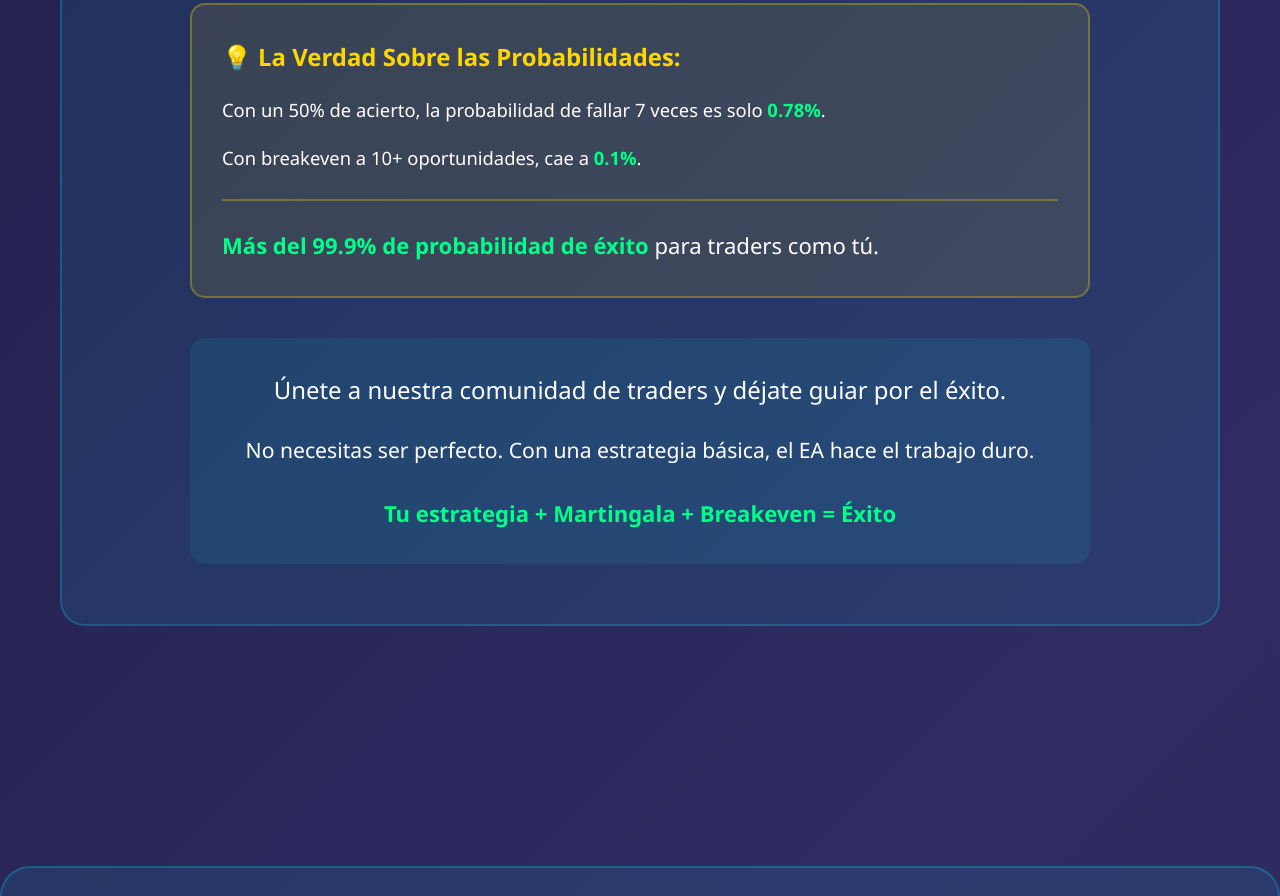
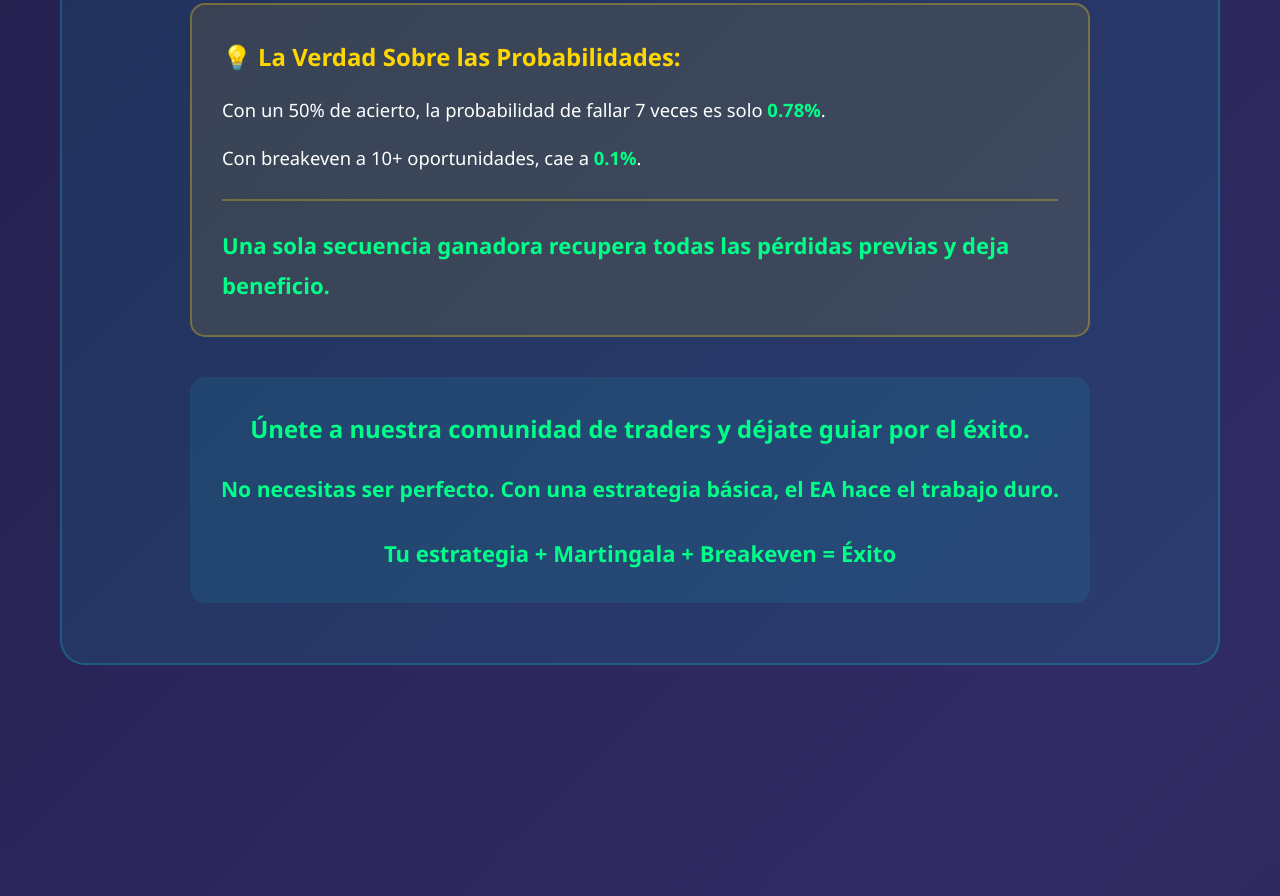
Before and after one commit to jarmy90/Martingalapro, a plain HTML site: page index.html in a window 1280 px wide. Shown: the part 3465-4361 px from the top of the page. Drawn offline with nearby package versions, Linux system fonts and the light colour scheme; animation ran at ten frames a second.

Commit message:
Update index.html

```diff
--- a/index.html
+++ b/index.html
@@ -178,7 +178,7 @@
                     <p style="margin-bottom: 15px;">Con un 50% de acierto, la probabilidad de fallar 7 veces es solo <strong style="color: #00ff88;">0.78%</strong>.</p>
                     <p style="margin-bottom: 15px;">Con breakeven a 10+ oportunidades, cae a <strong style="color: #00ff88;">0.1%</strong>.</p>
                     <p style="font-size: 1.2em; margin-top: 25px; padding-top: 25px; border-top: 2px solid rgba(255, 215, 0, 0.3);">
-                        <strong style="color: #00ff88;">Más del 99.9% de probabilidad de éxito</strong> para traders como tú.
+                        <strong style="color: #00ff88;">Una sola secuencia ganadora recupera todas las pérdidas previas y deja beneficio.
                     </p>
                 </div>
 
```
